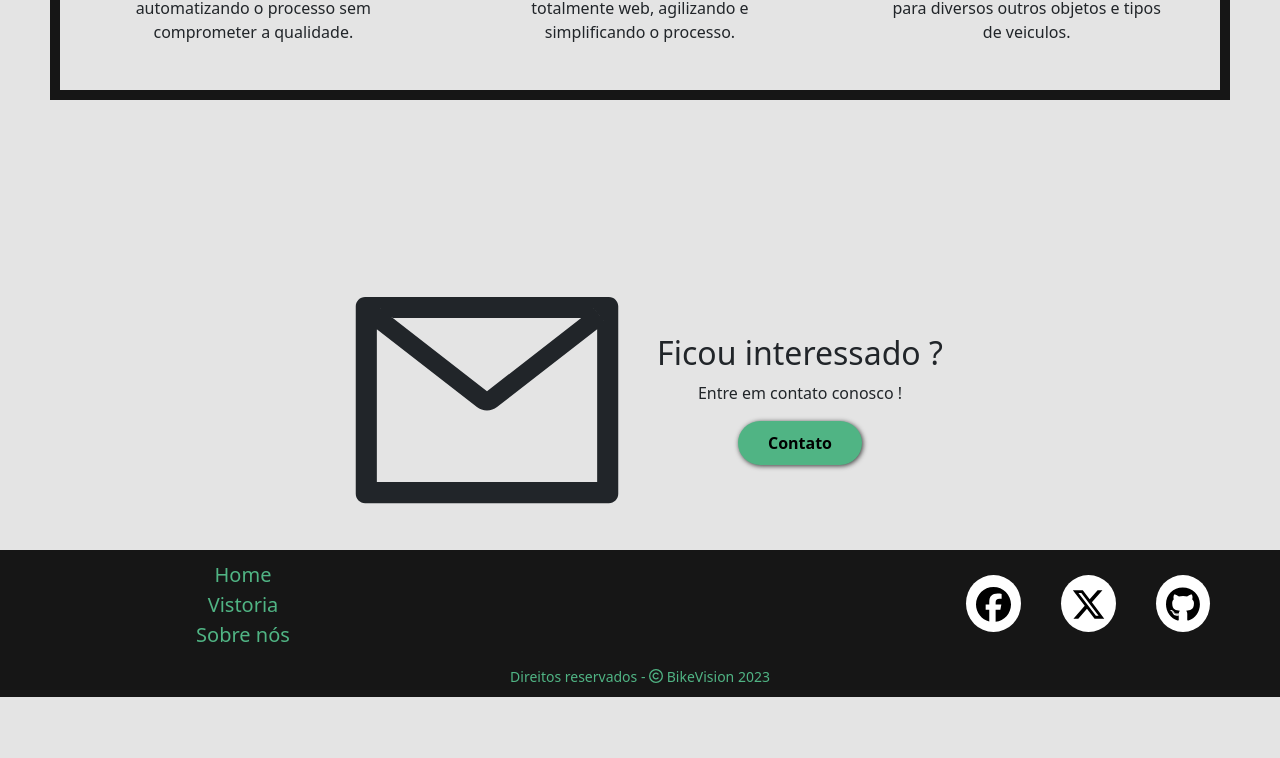
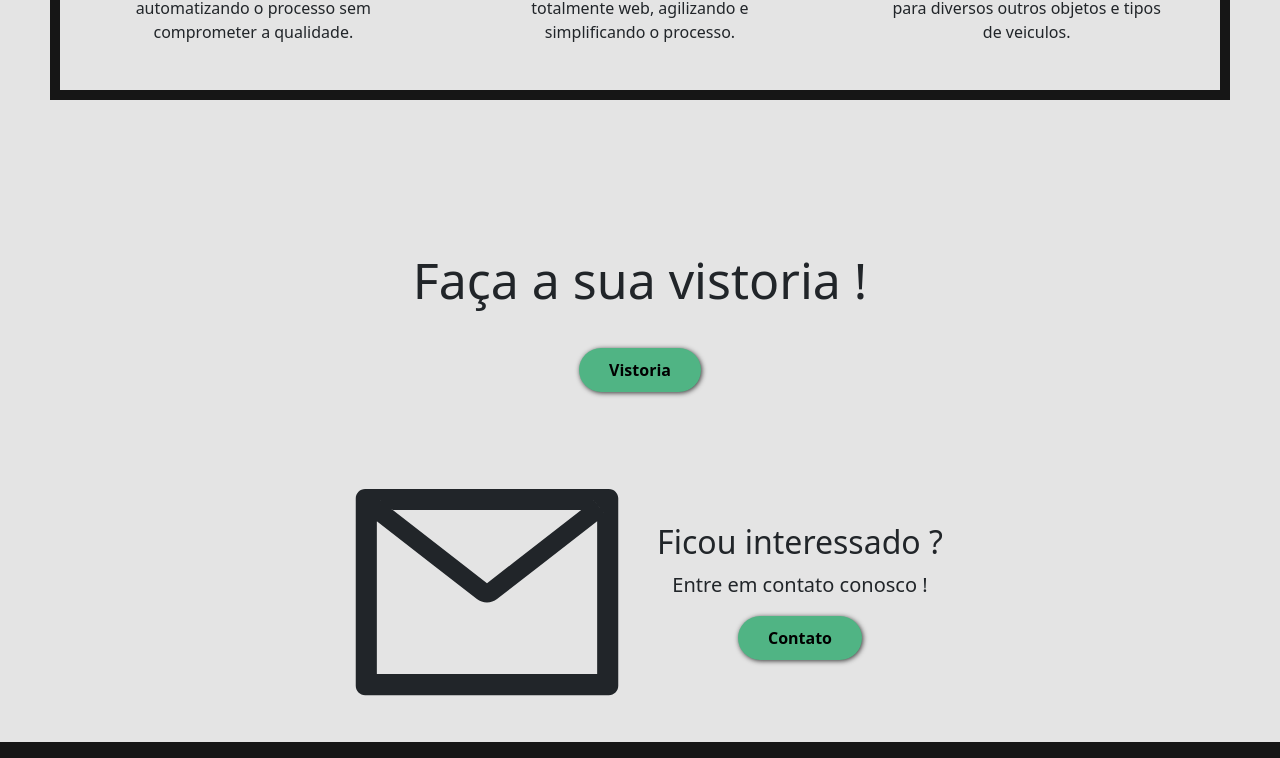
Before and after one commit to gutolive09/Projeto-BikeVision, a React (Vite) app: page / in a window 1280 px wide. Shown: the part 1216-1974 px from the top of the page. Before the commit the page ends 1913 px from the top, so only its background shows below. Built offline with nearby package versions, Linux system fonts and the light colour scheme.

Commit message:
Link parar teste vistoria adicionado.

```diff
--- a/src/routes/Home/Home.css
+++ b/src/routes/Home/Home.css
@@ -31,6 +31,20 @@ h1 {
     text-align: center;
 }
 
+.teste {
+    display: flex;
+    flex-direction: column;
+    justify-content: center;
+    align-items: center;
+    gap: 30px;
+
+    margin-bottom: 50px;
+}
+
+.teste h3 {
+    font-size: 50px;
+}
+
 .contato{
     display: flex;
     justify-content: center;
@@ -49,7 +63,11 @@ h1 {
     align-items: center;
 }
 
-.contato-texto button {
+.contato-texto p {
+    font-size: 20px;
+}
+
+button {
     color: #000;
     background-color: #50b484;
     font-weight: 700;
--- a/src/routes/Home/index.jsx
+++ b/src/routes/Home/index.jsx
@@ -3,6 +3,7 @@ import Beneficios from "../../components/Beneficios";
 import Banner from "../../components/Banner";
 import { BsBicycle } from "react-icons/bs";
 import { AiOutlineMail } from "react-icons/ai";
+import { Link } from "react-router-dom";
 
 export default function Home() {
   return (
@@ -25,6 +26,12 @@ export default function Home() {
           </p>
         </section>
         <Beneficios />
+        <section className="teste">
+          <h3>Faça a sua vistoria !</h3>
+          <Link to={"/vistoria"}>
+            <button>Vistoria</button>
+          </Link>
+        </section>
         <section className="contato">
           <AiOutlineMail className="mail" />
           <div className="contato-texto">
```
